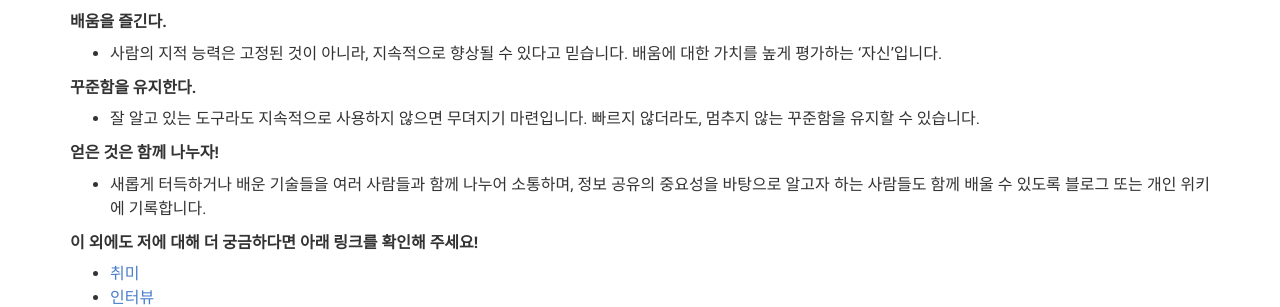
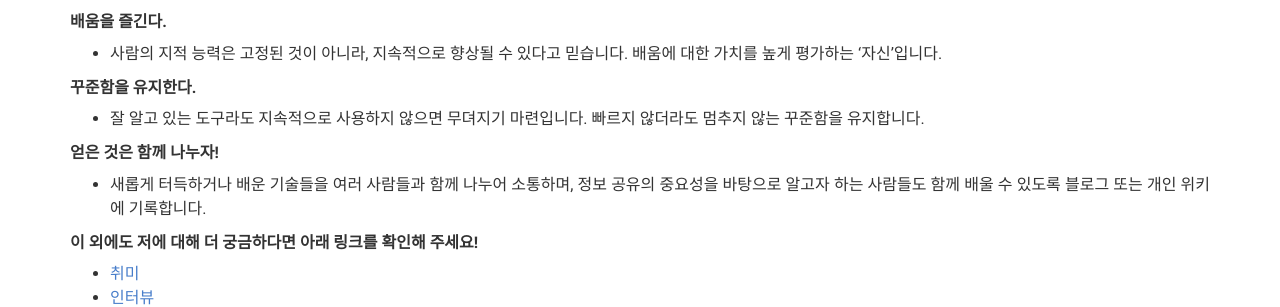
Before and after one commit to currenjin/resume, a Jekyll site: the page built from index.md, in a window 1280 px wide and 900 px high, scrolled down 2679 px. Shown: the part 448-755 px from the top of the window. Built offline with Jekyll 4.4.1, drawn with Linux system fonts in a browser that asks for light colours; nearby versions of some CDN libraries.

Commit message:
fix: typo

```diff
--- a/_config.yml
+++ b/_config.yml
@@ -209,7 +209,7 @@ content:
       - 사람의 지적 능력은 고정된 것이 아니라, 지속적으로 향상될 수 있다고 믿습니다. 배움에 대한 가치를 높게 평가하는 '자신'입니다.
 
       **꾸준함을 유지한다.**
-      - 잘 알고 있는 도구라도 지속적으로 사용하지 않으면 무뎌지기 마련입니다. 빠르지 않더라도, 멈추지 않는 꾸준함을 유지할 수 있습니다.
+      - 잘 알고 있는 도구라도 지속적으로 사용하지 않으면 무뎌지기 마련입니다. 빠르지 않더라도 멈추지 않는 꾸준함을 유지합니다.
 
       **얻은 것은 함께 나누자!**
       - 새롭게 터득하거나 배운 기술들을 여러 사람들과 함께 나누어 소통하며, 정보 공유의 중요성을 바탕으로 알고자 하는 사람들도 함께 배울 수 있도록 블로그 또는 개인 위키에 기록합니다.
```
